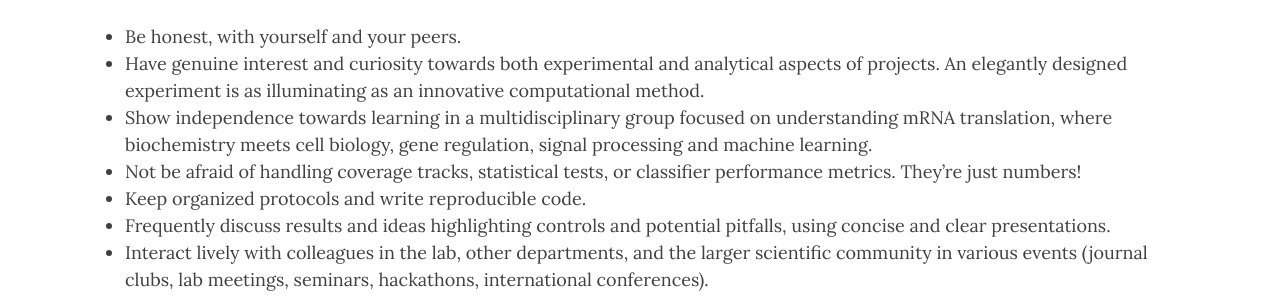
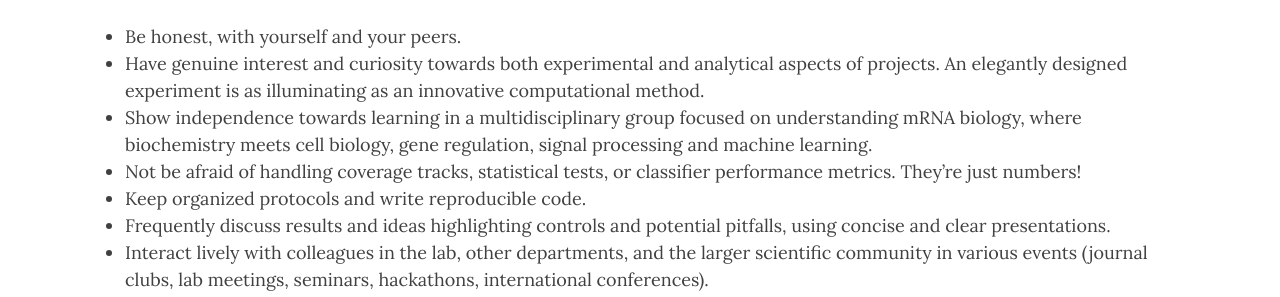
Before and after one commit to calviellolab/calviellolab.github.io, a Jekyll site: the page built from contact.md, in a window 1280 px wide and 1213 px high. Shown: the part 539-836 px from the top of the window. Built offline with Jekyll 4.4.1, drawn with Linux system fonts in a browser that asks for light colours; nearby versions of some CDN libraries.

Commit message:
Update contact.md

```diff
--- a/contact.md
+++ b/contact.md
@@ -16,7 +16,7 @@ As an overview, members of the lab (especially the PI!) are expected to:
 
 - Be honest, with yourself and your peers.
 - Have genuine interest and curiosity towards both experimental and analytical aspects of projects. An elegantly designed experiment is as illuminating as an innovative computational method.
-- Show independence towards learning in a multidisciplinary group focused on understanding mRNA translation, where biochemistry meets cell biology, gene regulation, signal processing and machine learning.
+- Show independence towards learning in a multidisciplinary group focused on understanding mRNA biology, where biochemistry meets cell biology, gene regulation, signal processing and machine learning.
 - Not be afraid of handling coverage tracks, statistical tests, or classifier performance metrics. They’re just numbers!
 - Keep organized protocols and write reproducible code.
 - Frequently discuss results and ideas highlighting controls and potential pitfalls, using concise and clear presentations.
```
